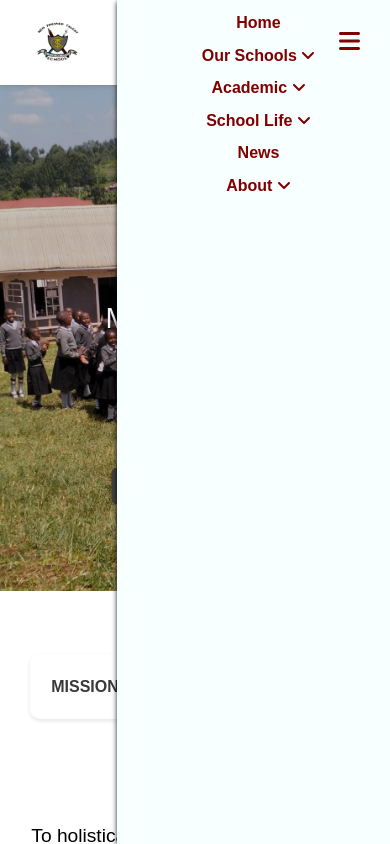
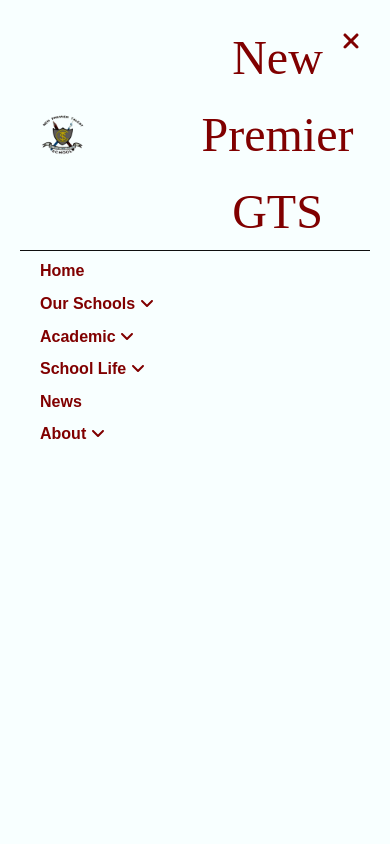
Before and after one commit to boldboxer/newpremiergts, a React (Create React App) app: page / in a window 390 px wide. Both pictures are taken after a click on the element 349 px from the left and 42 px from the top of the page. Built offline with nearby package versions, Linux system fonts and the light colour scheme.

Commit message:
nav-small-screen-schanges

```diff
--- a/src/components/navbar/index.js
+++ b/src/components/navbar/index.js
@@ -2,13 +2,12 @@ import React, { useState, useEffect } from 'react';
 import './style.css';
 import { FontAwesomeIcon } from '@fortawesome/react-fontawesome';
 import { faAngleDown, faAngleUp, faBars, faTimes } from '@fortawesome/free-solid-svg-icons';
-// import { Link } from 'react-router-dom';
 
 const Navbar = () => {
   const [mobileMenuOpen, setMobileMenuOpen] = useState(false);
   const [activeDropdown, setActiveDropdown] = useState('');
   const [scrolled, setScrolled] = useState(false);
-  const [isMobile, setIsMobile] = useState(window.innerWidth <768);
+  const [isMobile, setIsMobile] = useState(window.innerWidth < 768);
 
   useEffect(() => {
     const handleScroll = () => {
@@ -16,15 +15,15 @@ const Navbar = () => {
     };
 
     const handleResize = () => {
-      setIsMobile(window.innerWidth <768);
-    }
+      setIsMobile(window.innerWidth < 768);
+    };
 
-    // check and add event listeners
+    // Add event listeners
     handleResize();
     window.addEventListener('scroll', handleScroll);
     window.addEventListener('resize', handleResize);
 
-    //cleanup after event listeners
+    // Cleanup event listeners
     return () => {
       window.removeEventListener('scroll', handleScroll);
       window.removeEventListener('resize', handleResize);
@@ -32,7 +31,7 @@ const Navbar = () => {
   }, []);
 
   const toggleDropdown = (dropdown) => {
-    if (window.innerWidth < 1024) {
+    if (isMobile) {
       setActiveDropdown(activeDropdown === dropdown ? '' : dropdown);
     }
   };
@@ -54,18 +53,22 @@ const Navbar = () => {
         </a>
 
         <ul className={`nav-menu ${mobileMenuOpen ? 'mobile-menu-open' : ''}`}>
-          <div className="close-button" onClick={toggleMenu}>
-            <FontAwesomeIcon icon={faTimes} />
+        {mobileMenuOpen && (
+            <div className='mobile-header'>
+              <a href="/" className="navbar-logo">
+                <img src="/images/gerar2.png" alt="School Logo" />
+              </a>
+              <span>New Premier GTS</span>
             </div>
+          )}
           <li className="nav-item">
             <a href="/" className="nav-link Home og">Home</a>
           </li>
-          <li className="nav-item">
-            <a
-              href="#ourschools"
-              className="nav-link"
+          <li
+            className="nav-item"
             onClick={() => toggleDropdown('schools')}
           >
+            <a href="#ourschools" className="nav-link">
               Our Schools {renderDropdownIcon('schools')}
             </a>
             {(activeDropdown === 'schools' || window.innerWidth >= 1024) && (
@@ -75,12 +78,11 @@ const Navbar = () => {
               </ul>
             )}
           </li>
-          <li className="nav-item">
-            <a
-              href="#academic"
-              className="nav-link"
+          <li
+            className="nav-item"
             onClick={() => toggleDropdown('academic')}
           >
+            <a href="#academic" className="nav-link">
               Academic {renderDropdownIcon('academic')}
             </a>
             {(activeDropdown === 'academic' || window.innerWidth >= 1024) && (
@@ -91,12 +93,11 @@ const Navbar = () => {
               </ul>
             )}
           </li>
-          <li className="nav-item">
-            <a
-              href="#school-life"
-              className="nav-link Home"
+          <li
+            className="nav-item"
             onClick={() => toggleDropdown('schoolLife')}
           >
+            <a href="#school-life" className="nav-link Home">
               School Life {renderDropdownIcon('schoolLife')}
             </a>
             {(activeDropdown === 'schoolLife' || window.innerWidth >= 1024) && (
@@ -110,12 +111,11 @@ const Navbar = () => {
           <li className="nav-item">
             <a href="/news" className="nav-link Home">News</a>
           </li>
-          <li className="nav-item">
-            <a
-              href={isMobile ? "/notfound" : "#about"}
-              className="nav-link"
+          <li
+            className="nav-item"
             onClick={() => toggleDropdown('about')}
           >
+            <a href={isMobile ? "/notfound" : "#about"} className="nav-link">
               About {renderDropdownIcon('about')}
             </a>
             {(activeDropdown === 'about' || window.innerWidth >= 1024) && (
@@ -131,7 +131,7 @@ const Navbar = () => {
         <div className="new-nav-container">
           <a href="https://share-eu1.hsforms.com/1xNxowBcySfG0y7CTKSu_bw2e4e7p" className="enroll-button">Enroll Now</a>
           <div className="menu-icon" onClick={toggleMenu}>
-            <FontAwesomeIcon icon={faBars} />
+            <FontAwesomeIcon icon={mobileMenuOpen ? faTimes : faBars} />
           </div>
         </div>
       </div>
--- a/src/components/navbar/style.css
+++ b/src/components/navbar/style.css
@@ -1,18 +1,13 @@
-/* Default styles for mobile-first approach */
 .navbar {
   position: sticky;
   top: 0;
-  background: rgb(255, 255, 255);
-  padding: 15px 15px;
+  background: #fff;
+  padding: 15px;
   height: 70px;
   transition: height 0.5s ease;
   box-shadow: 0 2px 5px rgba(0, 0, 0, 0.1);
   z-index: 1000;
 }
-
-/* .navbar.scrolled {
-  height: 10vh;
-} */
 
 .navbar-container {
   display: flex;
@@ -38,23 +33,9 @@
   list-style: none;
   display: flex;
   align-items: center;
-  justify-content: space-between;
   gap: 40px;
   text-align: left;
   transition: transform 0.3s ease;
-}
-
-.nav-menu.active {
-  display: flex;
-  flex-direction: column;
-  position: absolute;
-  top: 90px;
-  right: 20px;
-  background-color: maroon;
-  width: 250px;
-  box-shadow: 0 2px 5px rgba(0, 0, 0, 0.1);
-  z-index: 1000;
-  padding: 10px;
 }
 
 .nav-item {
@@ -76,7 +57,7 @@
   transform: translateY(50%);
 }
 
-.navbar.scrolled .nav-item .Home {
+.navbar.scrolled .Home {
   display: none;
 }
 
@@ -86,8 +67,8 @@
 
 .enroll-button {
   padding: 8px 16px;
-  background-color: rgb(66, 65, 65);
-  color: #ffffff;
+  background-color: #424141;
+  color: #fff;
   border: none;
   border-radius: 5px;
   cursor: pointer;
@@ -105,9 +86,10 @@
   position: absolute;
   top: 100%;
   left: 0;
-  background-color: #ffffff;
+  background-color: #fff;
   box-shadow: 0 2px 5px rgba(0, 0, 0, 0.1);
   z-index: 1000;
+  display: none;
 }
 
 .nav-item:hover .dropdown-menu {
@@ -116,7 +98,7 @@
 
 .dropdown-menu a {
   display: block;
-  color: #333333;
+  color: #333;
   text-decoration: none;
   padding: 8px 12px;
   transition: color 0.3s ease;
@@ -143,25 +125,18 @@
   z-index: 1100;
 }
 
-/* Media queries for responsiveness */
+.mobile-header {
+  display: none;
+}
 
 @media (min-width: 1024px) {
   .navbar {
     height: 90px;
-    background: #ffffff;
     transition: 0.5s ease-out;
   }
 
   .nav-link {
     font-size: medium;
-  }
-
-  .dropdown-menu {
-    display: none;
-  }
-
-  .nav-item:hover .dropdown-menu {
-    display: block;
   }
 }
 
@@ -175,7 +150,6 @@
   }
 
   .nav-menu {
-    display: flex;
     gap: 7px;
   }
 
@@ -185,27 +159,23 @@
   }
 
   .enroll-button {
-    display: inline-block; /* Ensures padding and border apply correctly */
-    padding: 8px 16px; /* Adjust padding to reduce button size */
-    font-size: 10px; /* Decrease font size */
-    border-radius: 8px; /* Adjust border-radius if needed */
+    padding: 8px 16px;
+    font-size: 10px;
+    border-radius: 8px;
   }
-
 }
 
 @media (max-width: 768px) {
-
   .navbar {
     height: max-content;
   }
 
   .enroll-button {
-    padding: 8px 8px;
+    padding: 8px;
   }
 
   .menu-icon {
     display: block;
-    font-size: 24px;
     z-index: 1100;
     margin-right: 15px;
   }
@@ -215,45 +185,47 @@
     padding-left: 5px;
   }
 
- .nav-menu {
+  .nav-menu {
     display: none;
-    height: 100%;
-    transform: translateX(100%); /* Hide off-screen initially */
-    transition: transform 3s ease; /* Slide in effect */
-}
+    transform: translateX(100%);
+    transition: transform 0.5s ease-in-out;
+  }
 
   .mobile-menu-open {
-    /* transform: translateX(0); */
     display: flex;
     position: fixed;
-    top: 0px;
+    top: 0;
     right: 0;
-    /* left: 10px; */
-    width: 70%;
+    height: 100vh;
+    width: 100%;
     background-color: rgb(248, 255, 255);
     flex-direction: column;
     justify-content: flex-start;
-    align-items: center;
+    align-items: flex-start;
     box-shadow: 0 2px 5px rgba(0, 0, 0, 0.87);
-    z-index: 1000;
-    list-style: none;
-    padding: 10px;
+    padding: 20px;
     overflow-y: auto;
-    overflow-x: hidden;
     transform: translateX(0);
   }
-
-
 
   .dropdown-menu {
     position: static;
   }
 
+  .mobile-header {
+    display: flex;
+    align-items: center;
+    justify-content: space-between;
+    gap: 6.25rem;
+    border-bottom: 1px solid #0f0f0f;
+  }
 
-  .close-button {
-    display: none;
-    top: 20px;
-    right: 20px;
+  .mobile-header span {
+    flex-grow: 3;
+    text-align: center;
+    font-family: 'Times New Roman', Times, serif;
+    font-size: 3rem;
+    color: maroon;
   }
 
   .inactive-background {
@@ -266,14 +238,17 @@
     z-index: 999;
   }
 
-
   .nav-link {
     font-size: 1.2em;
+    padding: 10px 0;
+    width: 100%;
+    text-align: left;
   }
 
   .close-button {
     top: 10px;
     right: 10px;
+
   }
 }
 
```
Lines whose indentation alone changed are shown as unchanged.
